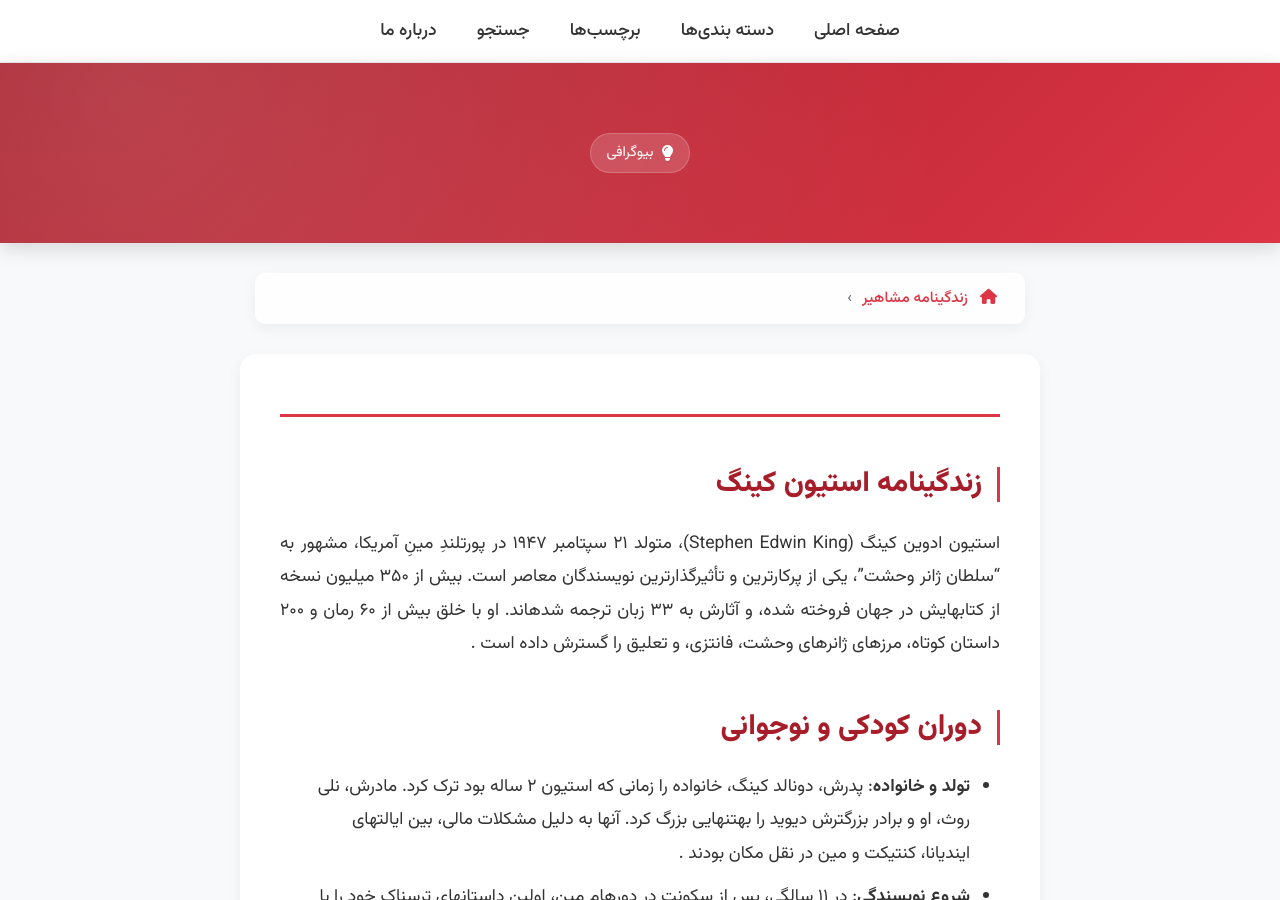
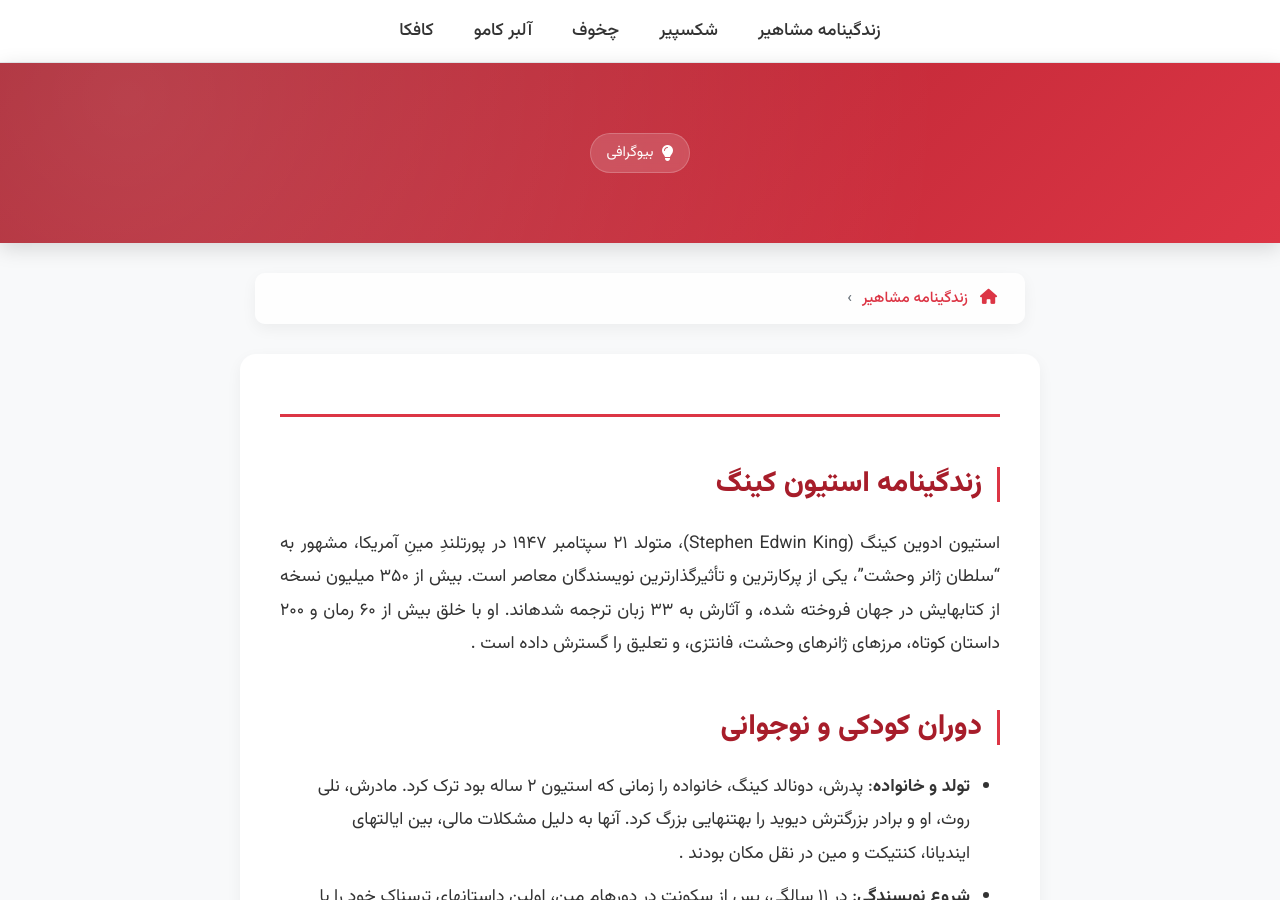
Before and after one commit to darkblog/darkblog.github.io, a Jekyll site: the page built from blog.html, in a window 1280 px wide and 900 px high. Built offline with Jekyll 4.4.1, drawn with Linux system fonts in a browser that asks for light colours.

Commit message:
Update blog.html

```diff
--- a/blog.html
+++ b/blog.html
@@ -581,11 +581,11 @@
 <body itemscope itemtype="https://schema.org/Article">
     <nav class="top-menu" role="navigation" aria-label="منوی اصلی">
         <ul class="menu-links">
-            <li><a href="https://indexes.ir/">صفحه اصلی</a></li>
-            <li><a href="https://indexes.ir/categories">دسته بندی‌ها</a></li>
-            <li><a href="https://indexes.ir/tags">برچسب‌ها</a></li>
-            <li><a href="https://indexes.ir/search">جستجو</a></li>
-            <li><a href="https://indexes.ir/about">درباره ما</a></li>
+            <li><a href="https://indexes.ir/">زندگینامه مشاهیر</a></li>
+            <li><a href="https://indexes.ir/89">شکسپیر</a></li>
+            <li><a href="https://indexes.ir/88">چخوف</a></li>
+            <li><a href="https://indexes.ir/87">آلبر کامو</a></li>
+            <li><a href="https://indexes.ir/86">کافکا</a></li>
         </ul>
     </nav>
 
```
